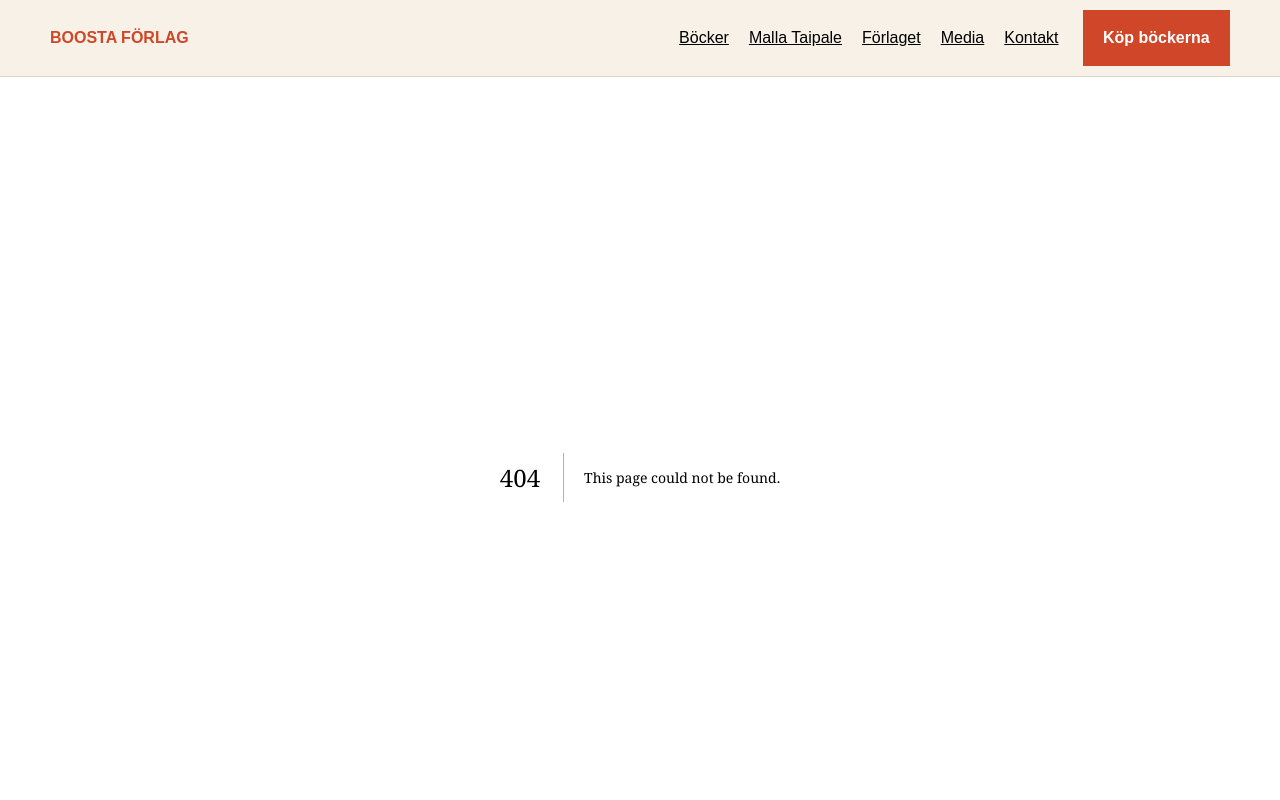
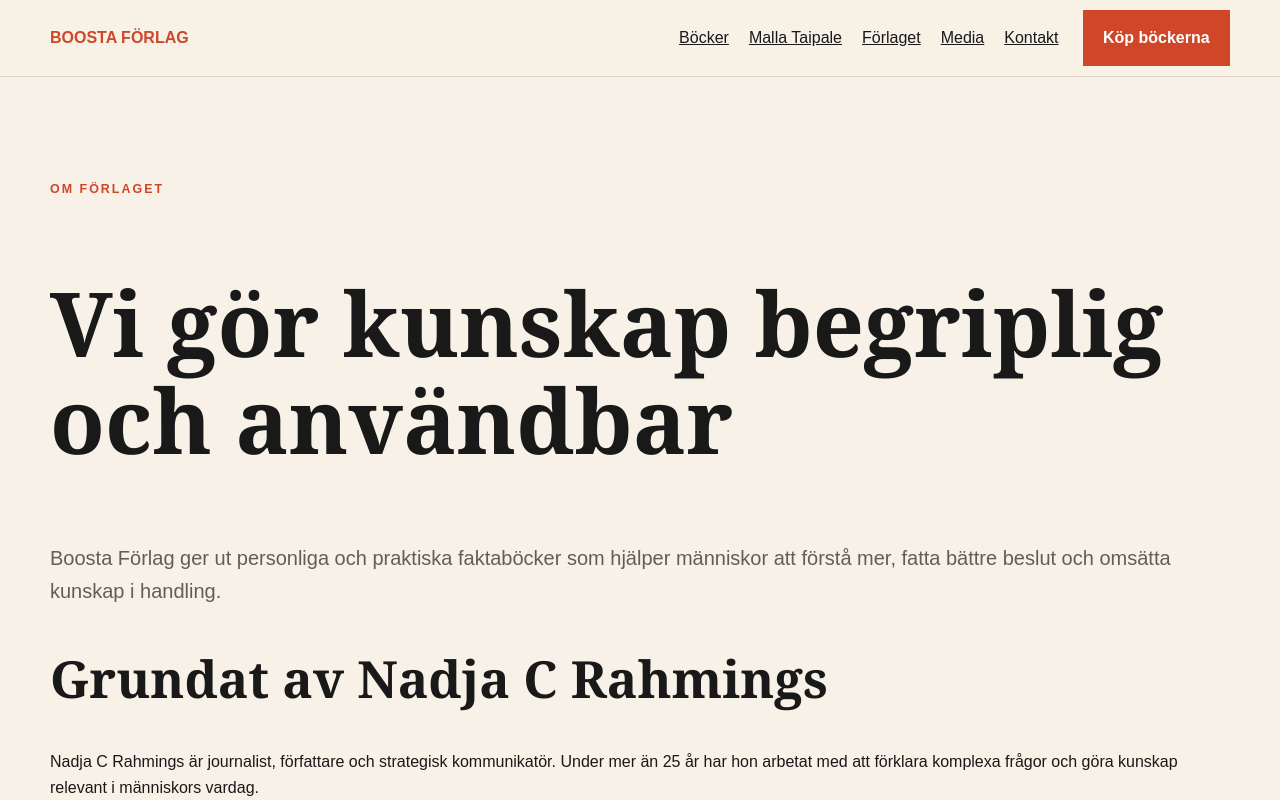
Before and after one commit to cjram71/boostaforlag, a Next.js app: page /forlaget in a window 1280 px wide. Before the commit this address had no page. Shown: the top 800 px of the page. Built offline with nearby package versions, Linux system fonts and the light colour scheme.

Commit message:
Add publisher credibility page

```diff
--- /dev/null
+++ b/app/forlaget/page.tsx
@@ -0,0 +1 @@
+export const metadata={title:'Om Boosta Förlag och Nadja C Rahmings'};export default function Page(){return <section className="section wrap"><p className="eyebrow">Om förlaget</p><h1>Vi gör kunskap begriplig och användbar</h1><p className="lead">Boosta Förlag ger ut personliga och praktiska faktaböcker som hjälper människor att förstå mer, fatta bättre beslut och omsätta kunskap i handling.</p><h2>Grundat av Nadja C Rahmings</h2><p>Nadja C Rahmings är journalist, författare och strategisk kommunikatör. Under mer än 25 år har hon arbetat med att förklara komplexa frågor och göra kunskap relevant i människors vardag.</p><p>Hon har skrivit faktaböcker och läromedelsserien Natur & Miljöpärmen, som har lästs av cirka 2,5 miljoner elever.</p><a className="button" href="https://www.textandweb.com/">Läs mer på Text and Web ↗</a></section>}
```
